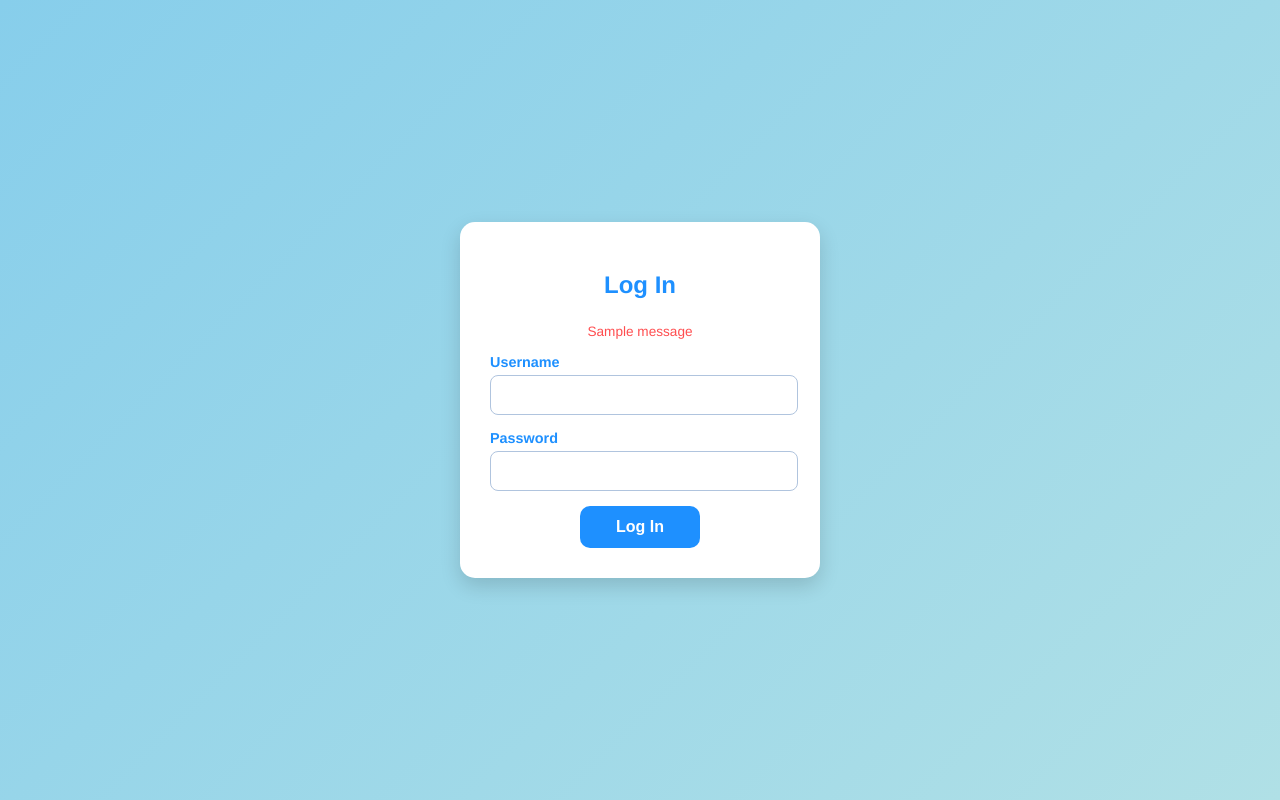
After one commit to mandari1ne/task-manager, a Django app: template project/manager/templates/login.html in a window 1280 px wide. The commit adds this page. Run offline with Django 5.2, Linux system fonts and the light colour scheme; the template is opened without the code that fills it, so the values that code supplies are empty, except form fields; tables that the repository leaves empty hold one stand-in row (values such as "Sample post"); one stand-in notice (Sample message) is shown; form fields are guessed from the names that the template uses.

Commit message:
create login/logout

```diff
--- a/project/manager/admin.py
+++ b/project/manager/admin.py
@@ -1,6 +1,7 @@
 from django.contrib import admin
 from .models import CustomUser, Department, Holiday, Status, Tag, Task, Notification, UserSchedule, Vacation
 from django.contrib.auth import get_user_model
+from django.contrib.auth.admin import UserAdmin
 
 User = get_user_model()
 
@@ -11,7 +12,7 @@ class CustomUserInline(admin.StackedInline):
 admin.site.unregister(User)
 
 @admin.register(User)
-class UserAdmin(admin.ModelAdmin):
+class UserAdmin(UserAdmin):
     inlines = [CustomUserInline]
 
     list_filter = ('profile__department',)
--- /dev/null
+++ b/project/manager/templates/login.html
@@ -0,0 +1,131 @@
+<!DOCTYPE html>
+<html lang="en">
+<head>
+    <meta charset="UTF-8">
+    <title>Log In</title>
+    <style>
+        body {
+            font-family: 'Helvetica', sans-serif;
+            display: flex;
+            justify-content: center;
+            align-items: center;
+            height: 100vh;
+            margin: 0;
+            background: linear-gradient(135deg, #87CEEB, #B0E0E6);
+        }
+
+        #loginForm {
+            background-color: #fff;
+            padding-top: 30px;
+            padding-left: 30px;
+            padding-right: 30px;
+            padding-bottom: 30px;
+            border-radius: 15px;
+            box-shadow: 0 8px 20px rgba(0,0,0,0.15);
+            width: 300px;
+            text-align: center;
+        }
+
+        #loginForm h2 {
+            margin-bottom: 25px;
+            color: #1E90FF;
+            font-size: 1.5rem;
+        }
+
+        #loginForm input {
+            display: block;
+            width: 94%;
+            padding: 10px 12px;
+            margin-bottom: 15px;
+            font-size: 1rem;
+            border: 1px solid #b0c4de;
+            border-radius: 8px;
+            transition: 0.3s;
+        }
+
+        #loginForm input:focus {
+            outline: none;
+            border-color: #1E90FF;
+            box-shadow: 0 0 8px rgba(30,144,255,0.4);
+        }
+
+        label {
+            display: block;
+            text-align: left;
+            margin-bottom: 5px;
+            font-weight: bold;
+            color: #1E90FF;
+            font-size: 0.9rem;
+        }
+
+        #loginForm button {
+            width: 40%;
+            padding: 12px;
+            background-color: #1E90FF;
+            color: white;
+            border: none;
+            border-radius: 10px;
+            font-weight: bold;
+            font-size: 1rem;
+            cursor: pointer;
+            transition: 0.3s;
+        }
+
+        #loginForm button:hover {
+            background-color: #23839D;
+        }
+
+        .text-red-500 {
+            color: #ff4d4f;
+            font-size: 0.85rem;
+            margin-bottom: 10px;
+            text-align: center;
+        }
+
+        .mb-4 {
+            margin-bottom: 15px;
+        }
+    </style>
+</head>
+<body>
+
+    <form id="loginForm" method="post" action="{% url 'login' %}">
+        {% csrf_token %}
+
+         {% if next %}
+            <input type="hidden" name="next" value="{{ next }}">
+        {% endif %}
+
+        <h2>Log In</h2>
+
+        {% if form.non_field_errors %}
+            <div class="mb-4">
+                {% for error in form.non_field_errors %}
+                    <div class="text-red-500">{{ error }}</div>
+                {% endfor %}
+            </div>
+        {% endif %}
+
+        {% if messages %}
+            <div class="mb-4">
+                {% for message in messages %}
+                    <div class="text-red-500">{{ message }}</div>
+                {% endfor %}
+            </div>
+        {% endif %}
+
+        <div>
+            <label for="{{ form.username.id_for_label }}">Username</label>
+            {{ form.username }}
+        </div>
+
+        <div>
+            <label for="{{ form.password.id_for_label }}">Password</label>
+            {{ form.password }}
+        </div>
+
+        <button type="submit">Log In</button>
+    </form>
+
+</body>
+</html>
--- a/project/manager/templates/monthly_calendar.html
+++ b/project/manager/templates/monthly_calendar.html
@@ -59,7 +59,7 @@
     background: none;
     border: none;
     color: #1E90FF;
-    font-size: 1.0rem;
+    font-size: 1.3rem;
     cursor: pointer;
     transition: 0.2s;
   }
--- a/project/manager/urls.py
+++ b/project/manager/urls.py
@@ -1,5 +1,6 @@
 from django.urls import path
 from . import api, views
+from django.contrib.auth import views as auth_views
 
 urlpatterns = [
     path('api_holiday/', api.HolidayApiView.as_view(), name='api_holiday'),
@@ -7,4 +8,6 @@ urlpatterns = [
     path('api_post_task/', api.post_task, name='post_task'),
     path('', views.IndexView.as_view()),
     path('tasks/', views.get_tasks, name='tasks'),
+    path('login/', auth_views.LoginView.as_view(template_name='login.html'), name='login'),
+    path('logout/', auth_views.LogoutView.as_view(), name='logout'),
 ]
--- a/project/project/settings.py
+++ b/project/project/settings.py
@@ -136,3 +136,6 @@ MEDIA_ROOT = os.path.join(BASE_DIR, 'media')
 # https://docs.djangoproject.com/en/5.2/ref/settings/#default-auto-field
 
 DEFAULT_AUTO_FIELD = 'django.db.models.BigAutoField'
+
+LOGIN_REDIRECT_URL = '/'
+LOGOUT_REDIRECT_URL = '/login/'
```
Also changed, not shown: project/manager/templates/index.html (+13 -1 lines), project/manager/views.py (+9 -6 lines).
